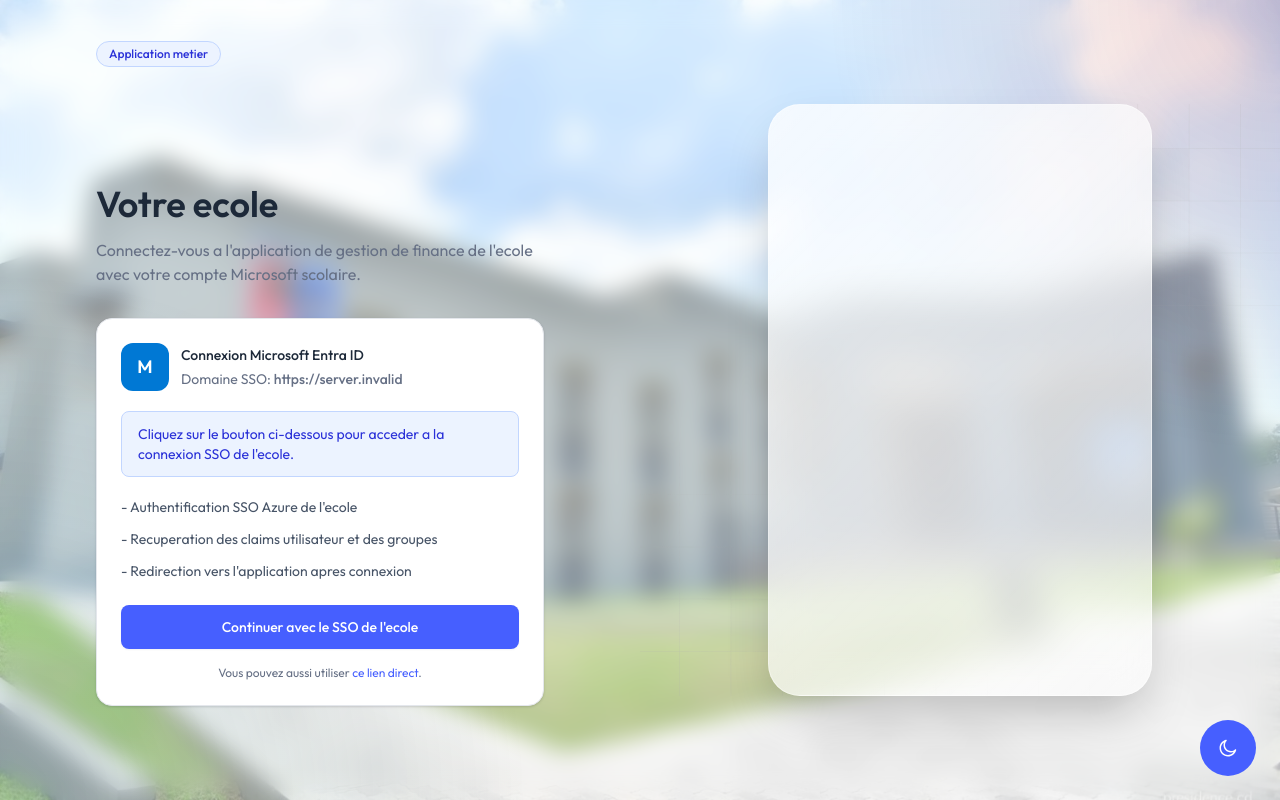
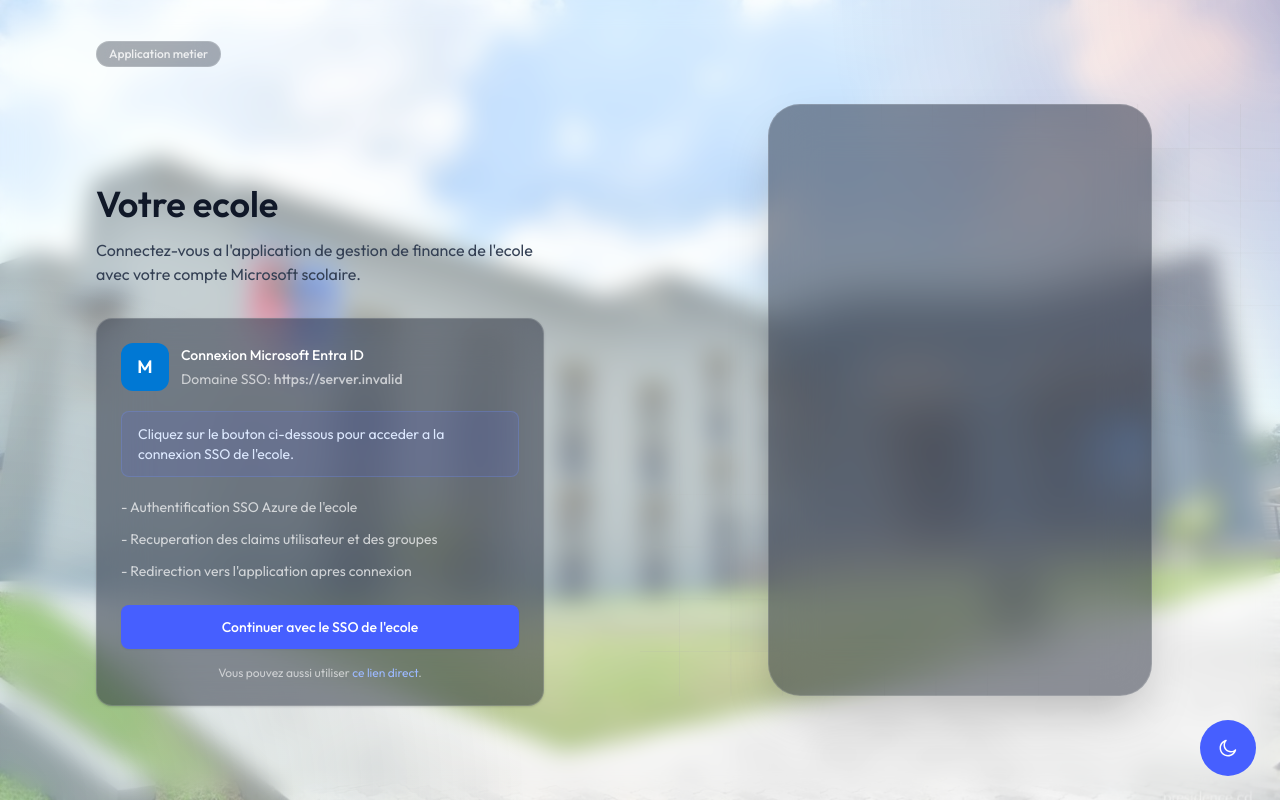
Before and after one commit to gaida-lisongo/inbtp-finance, a Next.js app: page /signin in a window 1280 px wide. Built offline with nearby package versions, Linux system fonts and the light colour scheme; no server answers.

Commit message:
app animated

```diff
--- a/src/app/(full-width-pages)/(auth)/layout.tsx
+++ b/src/app/(full-width-pages)/(auth)/layout.tsx
@@ -31,7 +31,7 @@
             <div className="relative z-1 flex items-center justify-center">
               {/* <!-- ===== Common Grid Shape Start ===== --> */}
               <GridShape />
-              <div className="animate-float-soft glass-card flex max-w-sm flex-col items-center rounded-[32px] border border-white/40 px-10 py-12 shadow-2xl">
+              <div className="animate-float-soft flex max-w-sm flex-col items-center rounded-[32px] border border-white/15 bg-black/45 px-10 py-12 shadow-2xl backdrop-blur-xl">
                 <Link href="/" className="animate-rise-in block mb-5">
                   <Image
                     width={210}
@@ -42,14 +42,14 @@
                   />
                 </Link>
                 <div className="animate-rise-in text-center [animation-delay:140ms]">
-                  <p className="text-sm font-semibold uppercase tracking-[0.32em] text-error-700 dark:text-error-300">
+                  <p className="text-sm font-semibold uppercase tracking-[0.32em] text-error-300">
                     {process.env.NEXT_PUBLIC_SCHOOL_NAME ?? "Votre ecole"}
                   </p>
-                  <h2 className="mt-3 text-3xl font-semibold text-gray-900 dark:text-white">
+                  <h2 className="mt-3 text-3xl font-semibold text-white">
                     Gestion financiere INBTP
                   </h2>
                 </div>
-                <p className="animate-rise-in mt-5 text-center text-sm leading-6 text-gray-600 [animation-delay:220ms] dark:text-white/70">
+                <p className="animate-rise-in mt-5 text-center text-sm leading-6 text-white/75 [animation-delay:220ms]">
                   {process.env.NEXT_PUBLIC_SCHOOL_NAME ?? "Votre ecole"} - plateforme moderne de suivi des encaissements, frais et modalites de paiement.
                 </p>
               </div>
--- a/src/components/auth/SignInForm.tsx
+++ b/src/components/auth/SignInForm.tsx
@@ -48,47 +48,47 @@
   return (
     <div className="flex w-full flex-1 flex-col px-6 lg:w-1/2 lg:px-0">
       <div className="mx-auto mb-5 w-full max-w-md pt-10">
-        <span className="inline-flex items-center rounded-full border border-brand-200 bg-brand-50 px-3 py-1 text-xs font-medium text-brand-700 dark:border-brand-800 dark:bg-brand-500/10 dark:text-brand-300">
+        <span className="inline-flex items-center rounded-full border border-white/15 bg-black/35 px-3 py-1 text-xs font-medium text-white/80 backdrop-blur-md">
           Application metier
         </span>
       </div>
 
       <div className="mx-auto flex w-full max-w-md flex-1 flex-col justify-center">
         <div className="mb-5 sm:mb-8">
-          <h1 className="mb-3 font-semibold text-gray-800 text-title-sm dark:text-white/90 sm:text-title-md">
+          <h1 className="mb-3 text-title-sm font-semibold text-gray-900 dark:text-white sm:text-title-md">
             {schoolName}
           </h1>
-          <p className="text-base text-gray-500 dark:text-gray-400">
+          <p className="text-base text-gray-700 dark:text-white/70">
             Connectez-vous a l&apos;application de gestion de finance de l&apos;ecole avec votre compte Microsoft scolaire.
           </p>
         </div>
 
-        <div className="rounded-2xl border border-gray-200 bg-white p-6 shadow-theme-sm dark:border-gray-800 dark:bg-white/[0.03]">
+        <div className="rounded-2xl border border-white/15 bg-black/45 p-6 shadow-theme-sm backdrop-blur-xl">
           <div className="mb-5 flex items-center gap-3">
             <div className="flex h-12 w-12 items-center justify-center rounded-xl bg-[#0078D4] text-lg font-semibold text-white">
               M
             </div>
             <div>
-              <p className="text-sm font-medium text-gray-800 dark:text-white/90">
+              <p className="text-sm font-medium text-white">
                 Connexion Microsoft Entra ID
               </p>
-              <p className="mt-1 text-sm text-gray-500 dark:text-gray-400">
+              <p className="mt-1 text-sm text-white/65">
                 Domaine SSO: <span className="font-medium">{ssoDomain || "non configure"}</span>
               </p>
             </div>
           </div>
 
           {readableErrorMessage ? (
-            <div className="mb-5 rounded-lg border border-error-200 bg-error-50 px-4 py-3 text-sm text-error-700 dark:border-error-500/30 dark:bg-error-500/10 dark:text-error-300">
+            <div className="mb-5 rounded-lg border border-error-400/30 bg-error-500/12 px-4 py-3 text-sm text-error-200">
               {readableErrorMessage}
             </div>
           ) : (
-            <div className="mb-5 rounded-lg border border-brand-200 bg-brand-50 px-4 py-3 text-sm text-brand-700 dark:border-brand-500/30 dark:bg-brand-500/10 dark:text-brand-300">
+            <div className="mb-5 rounded-lg border border-brand-400/25 bg-brand-500/12 px-4 py-3 text-sm text-brand-100">
               Cliquez sur le bouton ci-dessous pour acceder a la connexion SSO de l&apos;ecole.
             </div>
           )}
 
-          <ul className="mb-6 space-y-3 text-sm text-gray-600 dark:text-gray-400">
+          <ul className="mb-6 space-y-3 text-sm text-white/70">
             <li>- Authentification SSO Azure de l&apos;ecole</li>
             <li>- Recuperation des claims utilisateur et des groupes</li>
             <li>- Redirection vers l&apos;application apres connexion</li>
@@ -105,9 +105,9 @@
             </Button>
           </form>
 
-          <p className="mt-4 text-center text-xs text-gray-500 dark:text-gray-400">
+          <p className="mt-4 text-center text-xs text-white/60">
             Vous pouvez aussi utiliser{" "}
-            <Link href={loginUrl} className="text-brand-500 hover:text-brand-600 dark:text-brand-400">
+            <Link href={loginUrl} className="text-brand-300 hover:text-brand-200">
               ce lien direct
             </Link>
             .
```
